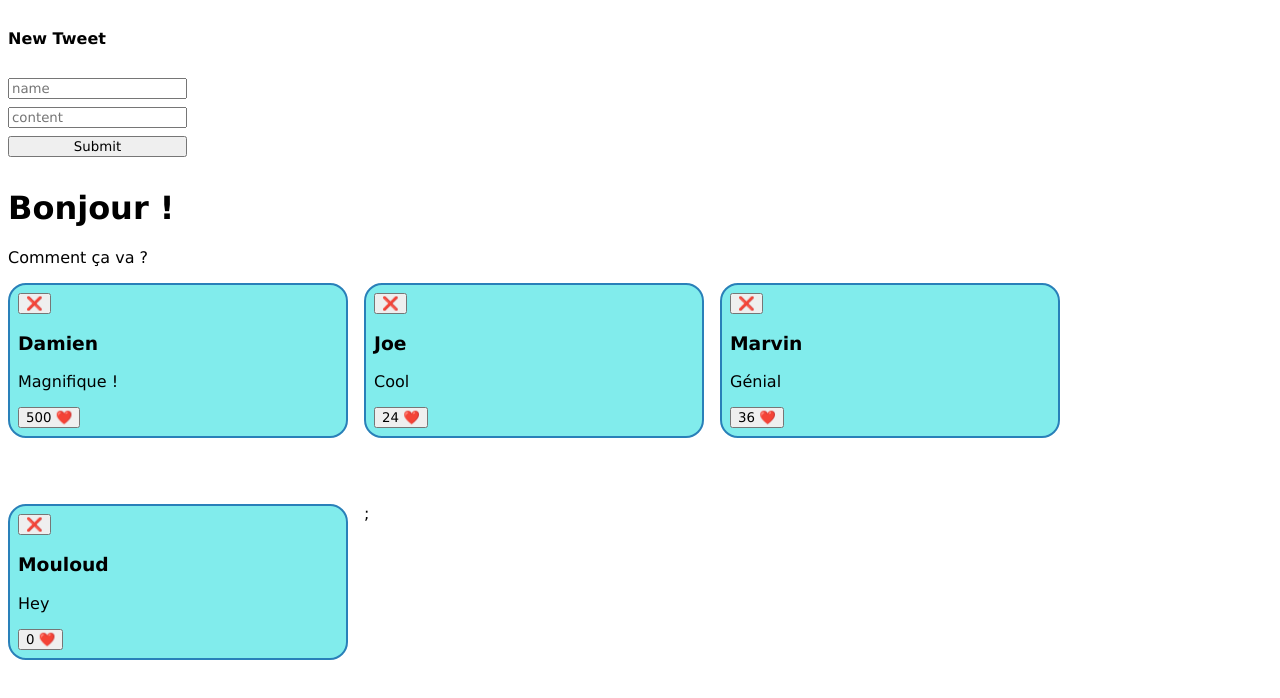
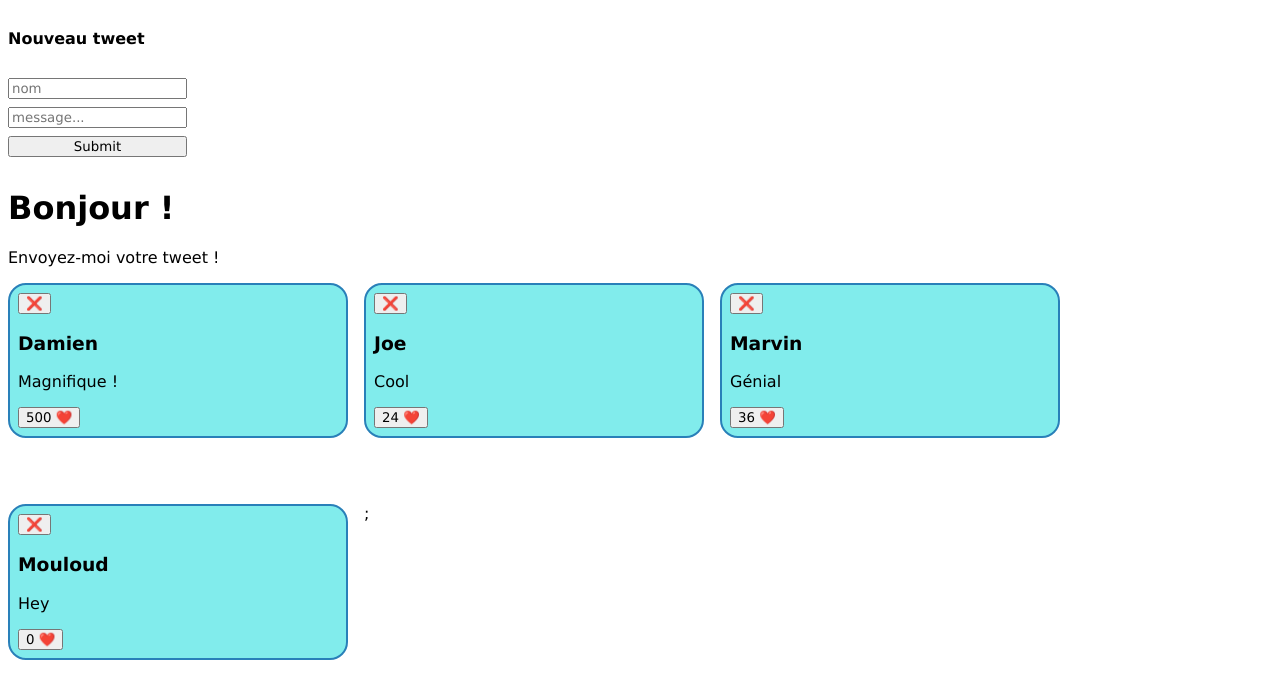
Before and after one commit to Damien1989/react-JS, a React (Vite) app: page / in a window 1280 px wide. Shown: the top 698 px of the page. Built offline with nearby package versions, Linux system fonts and the light colour scheme.

Commit message:
modif text

```diff
--- a/src/App.jsx
+++ b/src/App.jsx
@@ -78,9 +78,9 @@ import { useRef } from "react";
       return(
         <div>
           <form onSubmit={handleSubmit} className="tweet-form">
-            <h4>New Tweet</h4>
-            <input ref={nameRef} placeholder="name" type="text" name="name" />
-            <input placeholder="content" type="content" name="content" />
+            <h4>Nouveau tweet</h4>
+            <input ref={nameRef} placeholder="nom" type="text" name="name" />
+            <input placeholder="message..." type="content" name="content" />
             <input type="submit" />
           </form>
           <SayHello />
--- a/src/SayHello.jsx
+++ b/src/SayHello.jsx
@@ -2,7 +2,7 @@ export function SayHello() {
     return (
         <div>
         <h1>Bonjour !</h1>
-        <p>Comment ça va ?</p>
+        <p>Envoyez-moi votre tweet !</p>
         </div>
     );
 }
```
